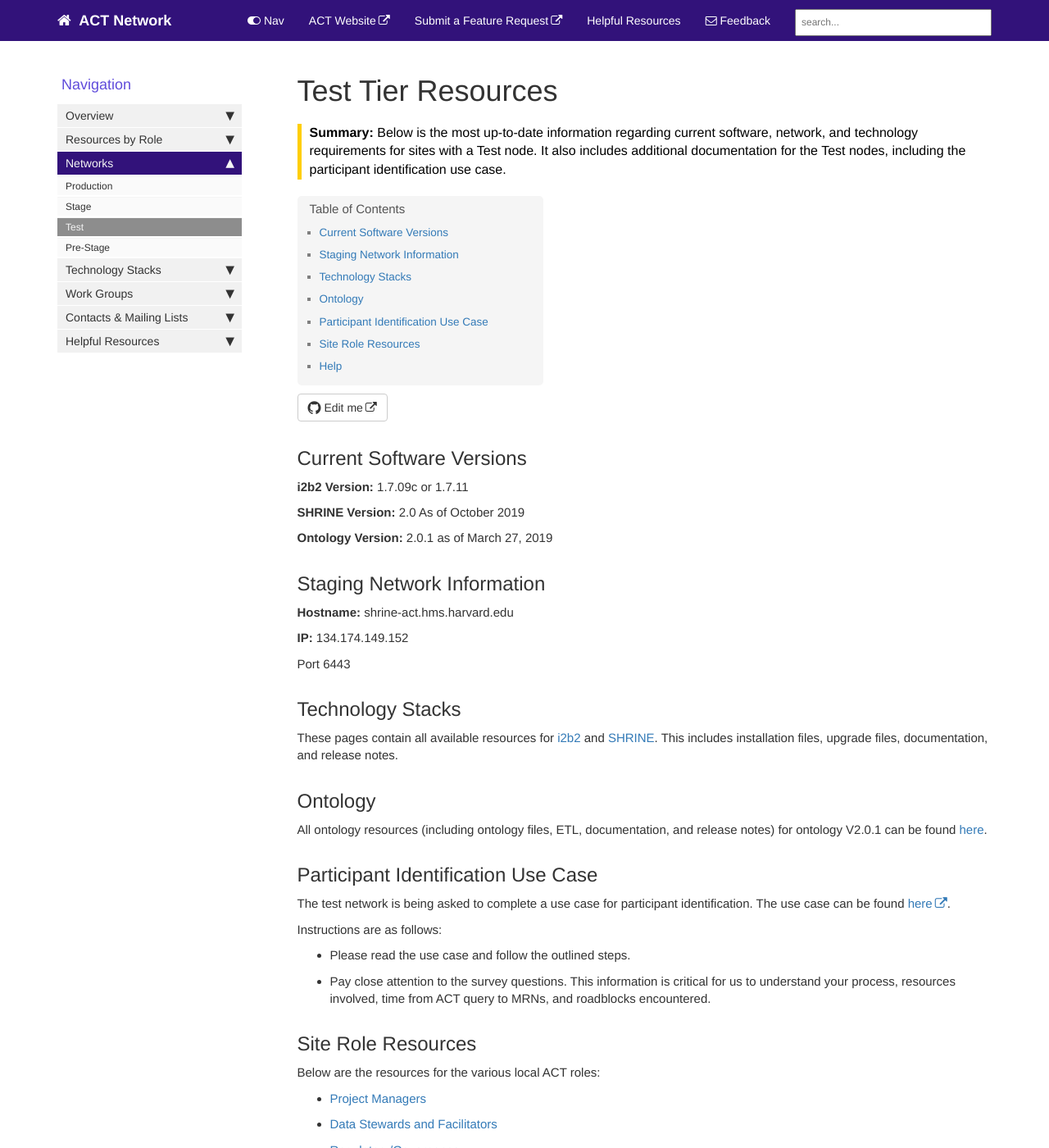
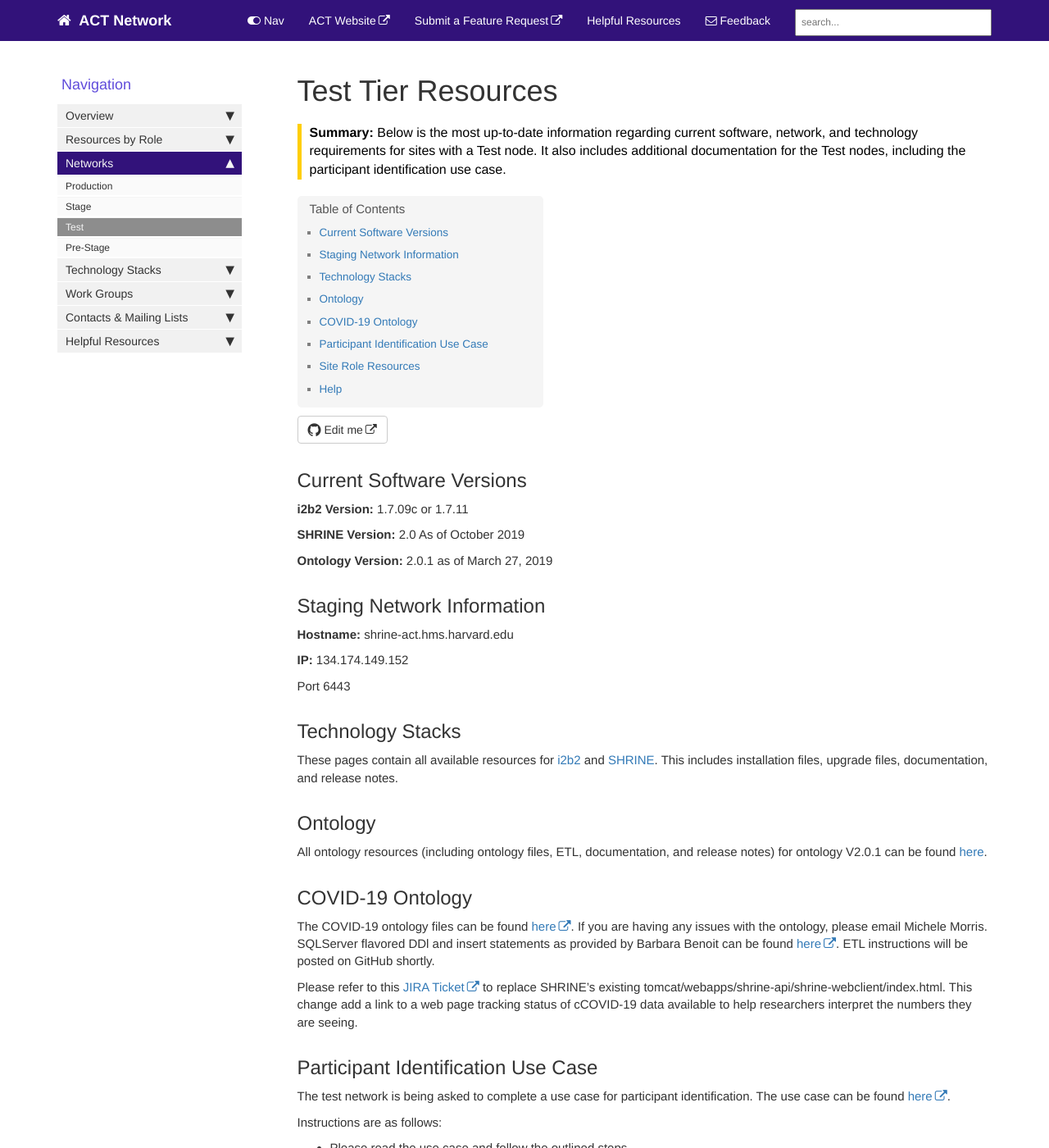
Before and after one commit to dbmi-pitt/ACT-Network, a Jekyll site: the page built from pages/mydoc/test.md, in a window 1280 px wide and 1400 px high. Shown: the whole window at 82% size. Built offline with Jekyll 4.4.1, drawn with Linux system fonts in a browser that asks for light colours; comment, search, counter and statistics services are not loaded.

Commit message:
Update test.md

```diff
--- a/pages/mydoc/test.md
+++ b/pages/mydoc/test.md
@@ -29,6 +29,11 @@ These pages contain all available resources for [i2b2](/ACT-Network/i2b2.html) a
 ## Ontology
 All ontology resources (including ontology files, ETL, documentation, and release notes) for ontology V2.0.1 can be found [here](/ACT-Network/ontology.html).
 
+## COVID-19 Ontology
+The COVID-19 ontology files can be found [here](https://github.com/shyamvis/covid-phenotyping). If you are having any issues with the ontology, please email Michele Morris. SQLServer flavored DDl and insert statements as provided by Barbara Benoit can be found [here](https://github.com/shyamvis/covid-phenotyping/blob/master/ACT_COVID19_Mart_Ont_SSMS.sql). ETL instructions will be posted on GitHub shortly.
+
+Please refer to this [JIRA Ticket](https://actnetwork.atlassian.net/projects/ACT/issues/ACT-396?filter=addedrecently&orderby=created%20DESC) to replace SHRINE's existing tomcat/webapps/shrine-api/shrine-webclient/index.html. This change add a link to a web page tracking status of cCOVID-19 data available to help researchers interpret the numbers they are seeing.
+
 ## Participant Identification Use Case
 The test network is being asked to complete a use case for participant identification. The use case can be found [here](https://pitt.box.com/s/m77qy7rmby7iwievb16izltwk64i9scx).
 
```
